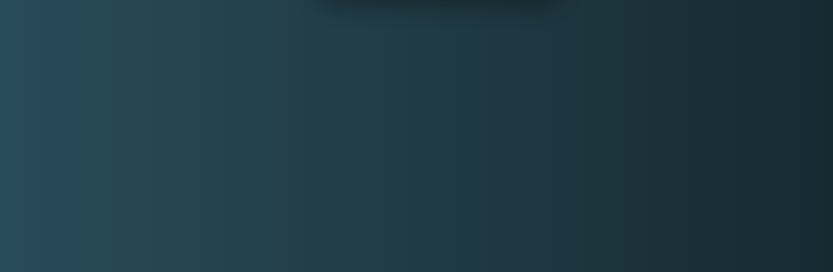
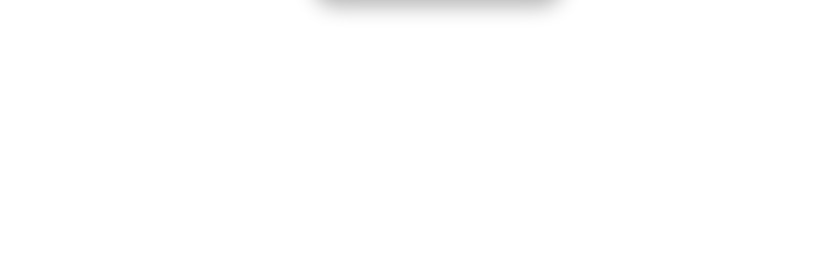
Before and after one commit to sudesh7447/profile-ex, a plain HTML site: page index.html in a window 1280 px wide. Shown: the part 528-800 px from the top of the page, without its empty margins (202-1035 px from the left). Drawn offline with nearby package versions, Linux system fonts and the light colour scheme.

Commit message:
Update team.css

```diff
--- a/team.css
+++ b/team.css
@@ -6,7 +6,7 @@
   box-sizing: border-box;
 }
 body{
-  background: linear-gradient(to right , #2c5364 , #203a43 , #0f2027);
+  background: white;
 }
 .center{
   display: flex;
```
